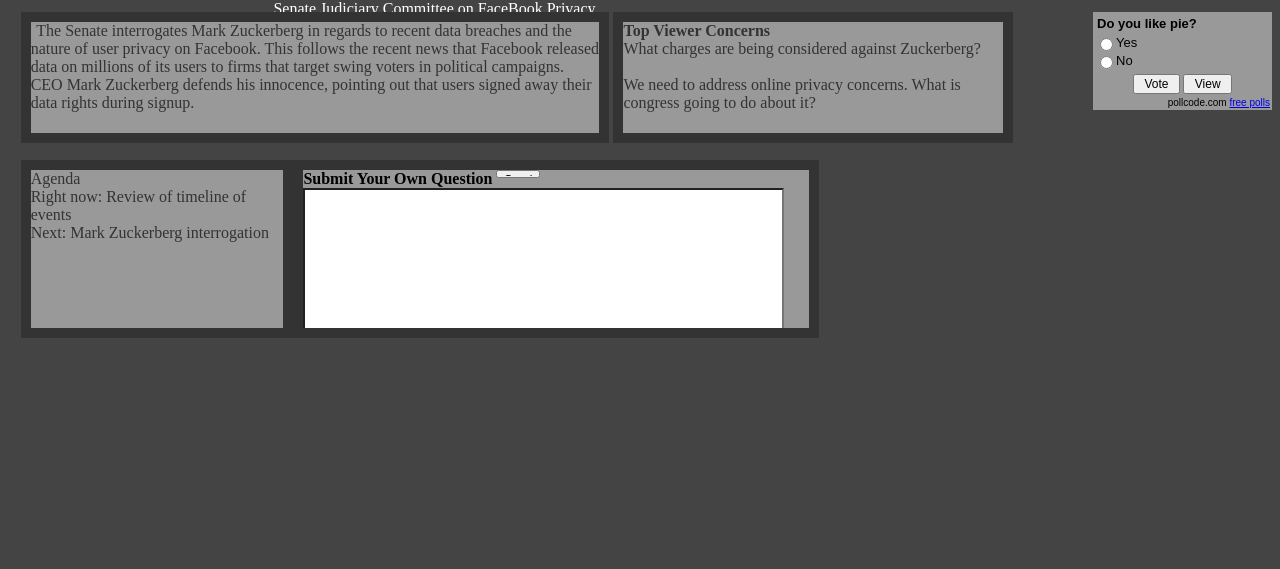
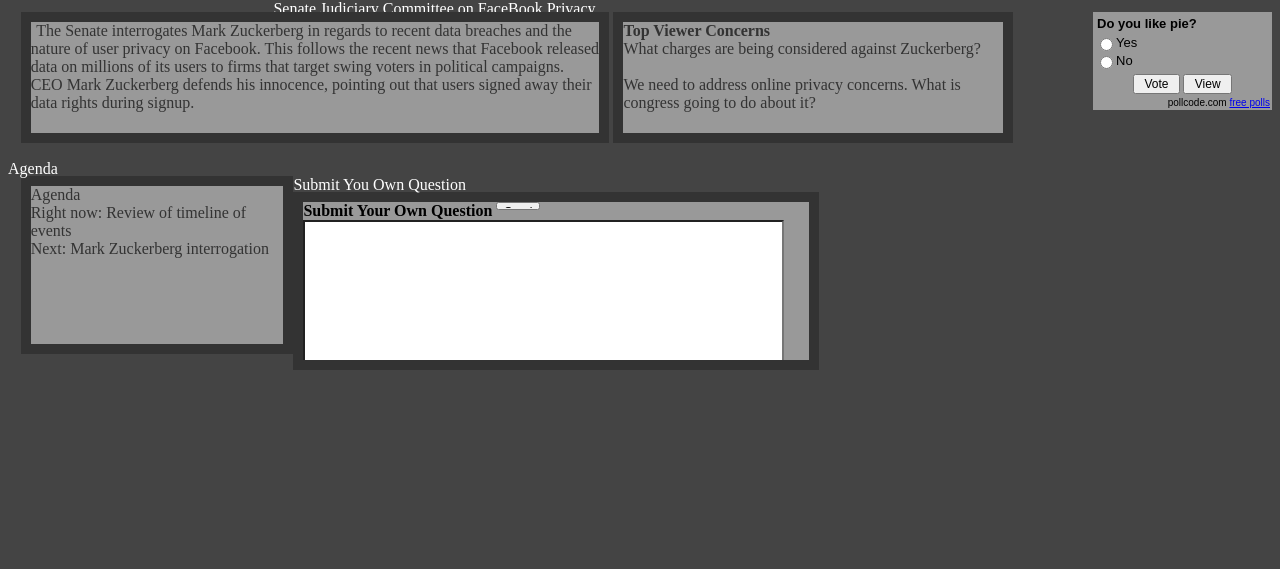
Before and after one commit to tarkin96/4140Spring2018, a PHP site: page /user_page1.php in a window 1280 px wide. Shown: the part 628-1197 px from the top of the page. Run offline with PHP 8.4, Linux system fonts and the light colour scheme; a user stored in the database is signed in; data comes from the database, SQL or seed files in the repository; data that the repository does not hold is empty; some libraries are stand-ins or nearby versions; some web fonts are replaced.

Commit message:
fixing up before turn in #30

```diff
--- a/files/mystyles(wade).css
+++ b/files/mystyles(wade).css
@@ -270,6 +270,12 @@ input.submitmsg {
 	display: block;
 }
 
-input.submitquest {
+.questsubmit input.submitquest {
 	height: 5%;
 }
+
+.label {
+   float: center;
+   color: white;
+   height: 10%;
+}
--- a/files/user_page1.php
+++ b/files/user_page1.php
@@ -135,18 +135,29 @@ if (!array_key_exists('login_user', $_SESSION)) {
 </div>
 
 <div class="botmiddle">
+	<div>
+		<div>
+			<div class="label">
+				Agenda
+			</div>
 			<div class="agenda">
 				<desc>Agenda</desc>
 				<desc>Right now: Review of timeline of events</desc>
 				<desc>Next: Mark Zuckerberg interrogation</desc>
 			</div>
+		</div>
+	</div>
 
+	<div>
+		<div class="label">
+			Submit You Own Question
+		</div>
 		<div class="questsubmit">
 			<tophead><b>Submit Your Own Question</b></tophead>
 			<input name="usermsg" type="text" class="questtext" />
 			<input name="submitmsg" type="submit"  class="submitquest" value="Send" />
 		</div>
-
+	</div>
 </div>
 
 </body>
```
Lines whose indentation alone changed are shown as unchanged.
